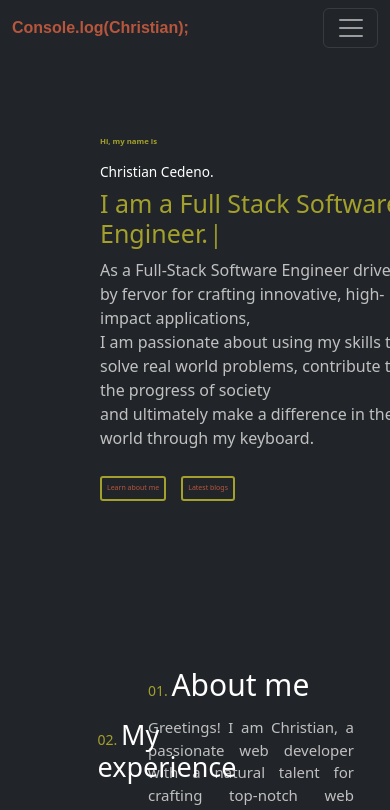
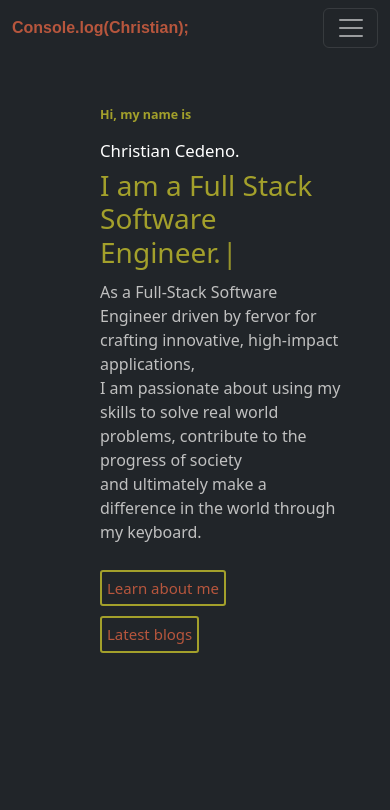
Before and after one commit to cedenoc181/pw2023, a React (Create React App) app: page / in a window 390 px wide. Shown: the top 810 px of the page. Built offline with nearby package versions, Linux system fonts and the light colour scheme.

Commit message:
iphone max home page optimized

```diff
--- a/src/Component/Home.css
+++ b/src/Component/Home.css
@@ -224,10 +224,12 @@ main h2 {
 
 
 
-@media only screen and (max-width: 565px) {
+@media only screen and (max-width: 430px) {
   main {
-    margin-top: 30px;
-    margin-left: 40px;
+    width: 67%;
+    padding-right: 15px !important;
+    height: 80vh !important;
+
   }
 
   #home::-webkit-scrollbar {
@@ -237,18 +239,18 @@ main h2 {
       font-size: 10px;
     }
     main .hi-name {
-      font-size: 3vw;
+      font-size: 3.2vw !important;
     }
     main h1 {
-      font-size: 3.5vw;
+      font-size: 4.3vw !important;
     }
     main h2 {
-      font-size: 25px;
+      font-size: 28px !important;
     }
     .learn {
-      font-size: 7px;
+      font-size: 15px;
     }
     #blog {
-      font-size: 7px;
+      font-size: 15px;
     }
   }
```
